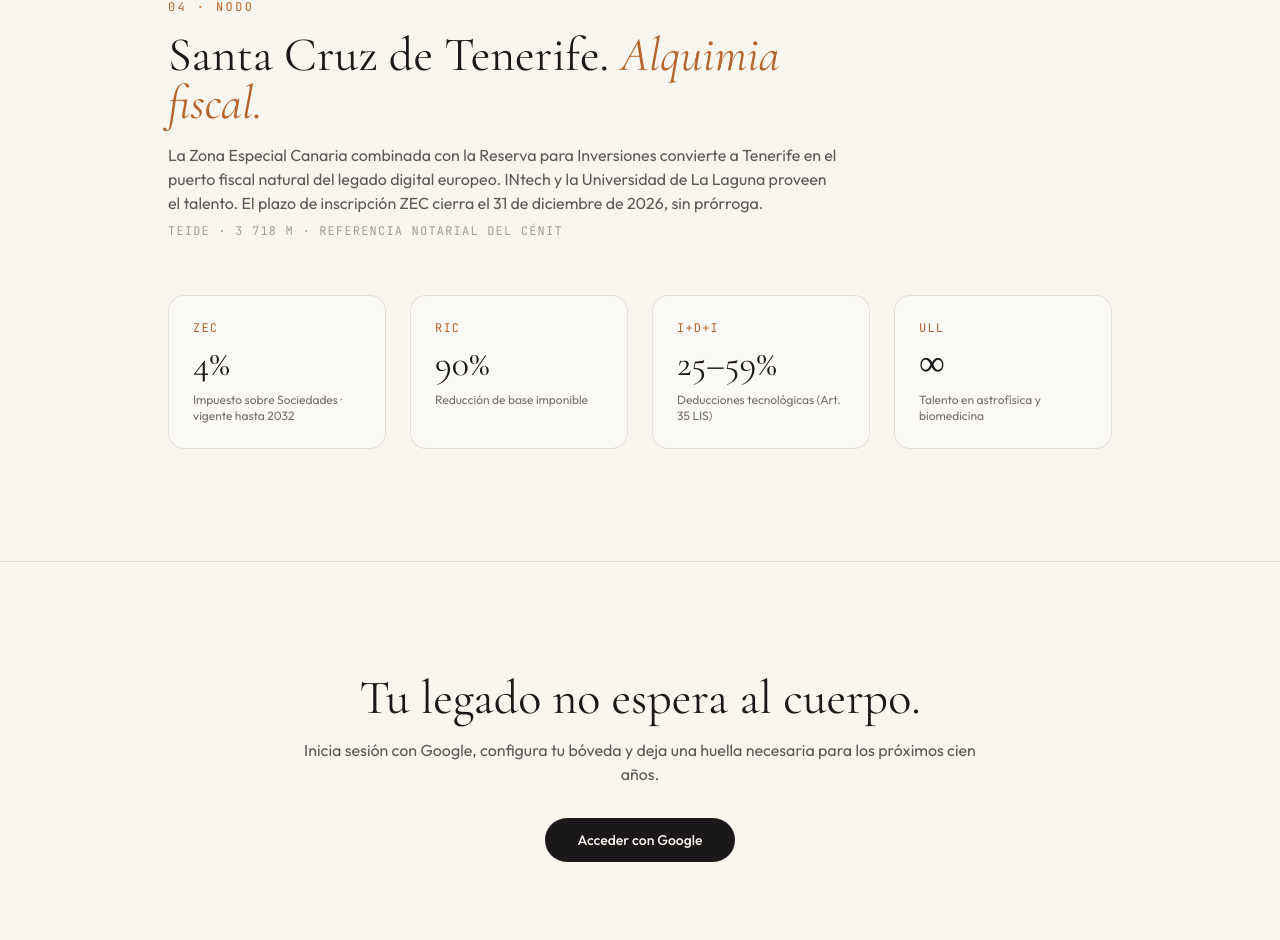
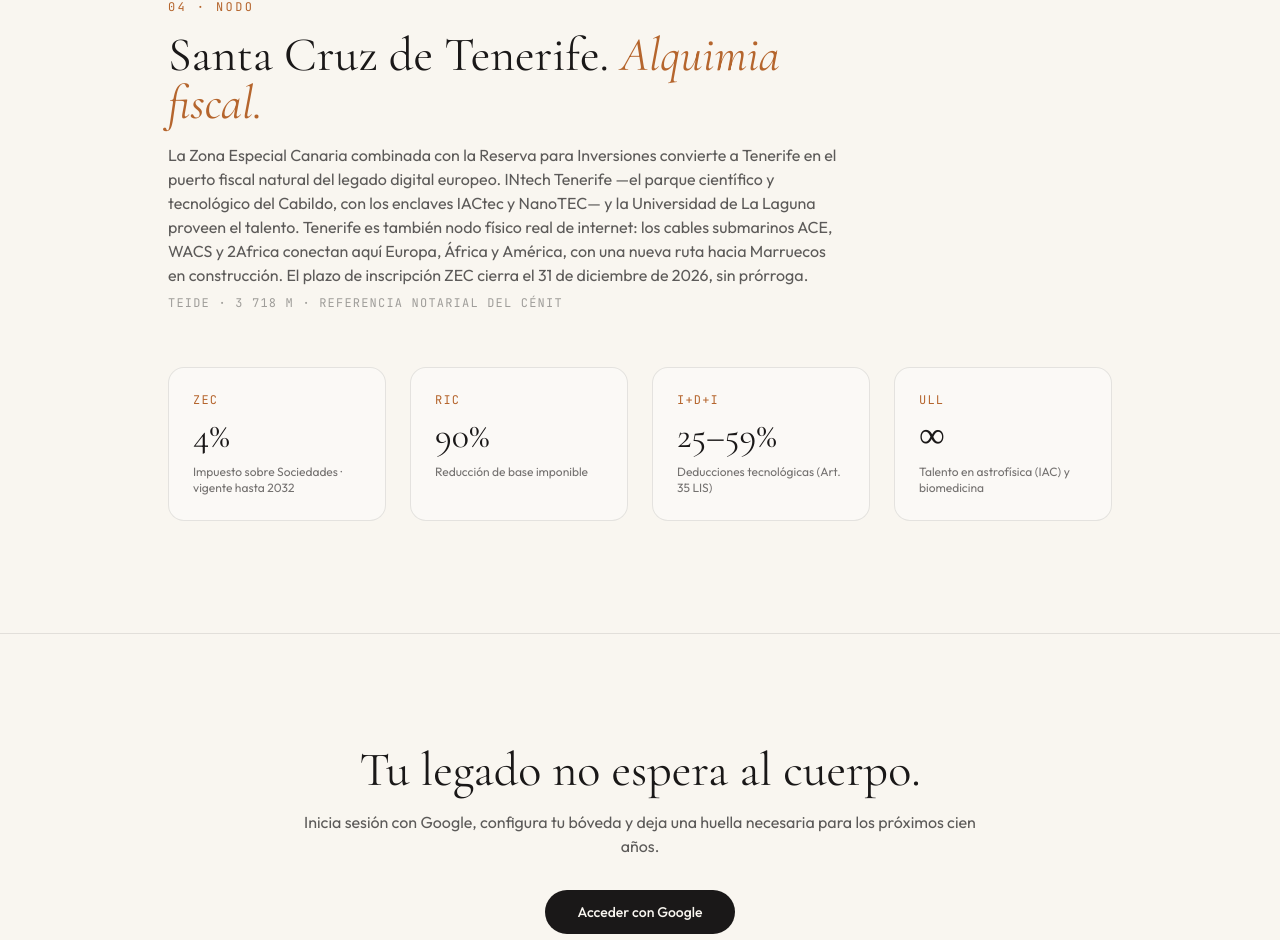
Before and after one commit to josegonzalezglez1964-tech/el-cenit-tenerife, a React (Vite) app: page / in a window 1280 px wide. Shown: the part 3554-4494 px from the top of the page. Built offline with nearby package versions, Linux system fonts and the light colour scheme.

Commit message:
cambios en Nodo

```diff
--- a/src/data/content.js
+++ b/src/data/content.js
@@ -149,13 +149,13 @@ export const tenerife = {
   title: "Santa Cruz de Tenerife.",
   titleHighlight: "Alquimia fiscal.",
   description:
-    "La Zona Especial Canaria combinada con la Reserva para Inversiones convierte a Tenerife en el puerto fiscal natural del legado digital europeo. INtech y la Universidad de La Laguna proveen el talento. El plazo de inscripción ZEC cierra el 31 de diciembre de 2026, sin prórroga.",
+    "La Zona Especial Canaria combinada con la Reserva para Inversiones convierte a Tenerife en el puerto fiscal natural del legado digital europeo. INtech Tenerife —el parque científico y tecnológico del Cabildo, con los enclaves IACtec y NanoTEC— y la Universidad de La Laguna proveen el talento. Tenerife es también nodo físico real de internet: los cables submarinos ACE, WACS y 2Africa conectan aquí Europa, África y América, con una nueva ruta hacia Marruecos en construcción. El plazo de inscripción ZEC cierra el 31 de diciembre de 2026, sin prórroga.",
   landmark: "Teide · 3 718 m · referencia notarial del cénit",
   stats: [
     { label: "ZEC", value: "4%", caption: "Impuesto sobre Sociedades · vigente hasta 2032" },
     { label: "RIC", value: "90%", caption: "Reducción de base imponible" },
     { label: "I+D+i", value: "25–59%", caption: "Deducciones tecnológicas (Art. 35 LIS)" },
-    { label: "ULL", value: "∞", caption: "Talento en astrofísica y biomedicina" },
+    { label: "ULL", value: "∞", caption: "Talento en astrofísica (IAC) y biomedicina" },
   ],
 };
 
```
